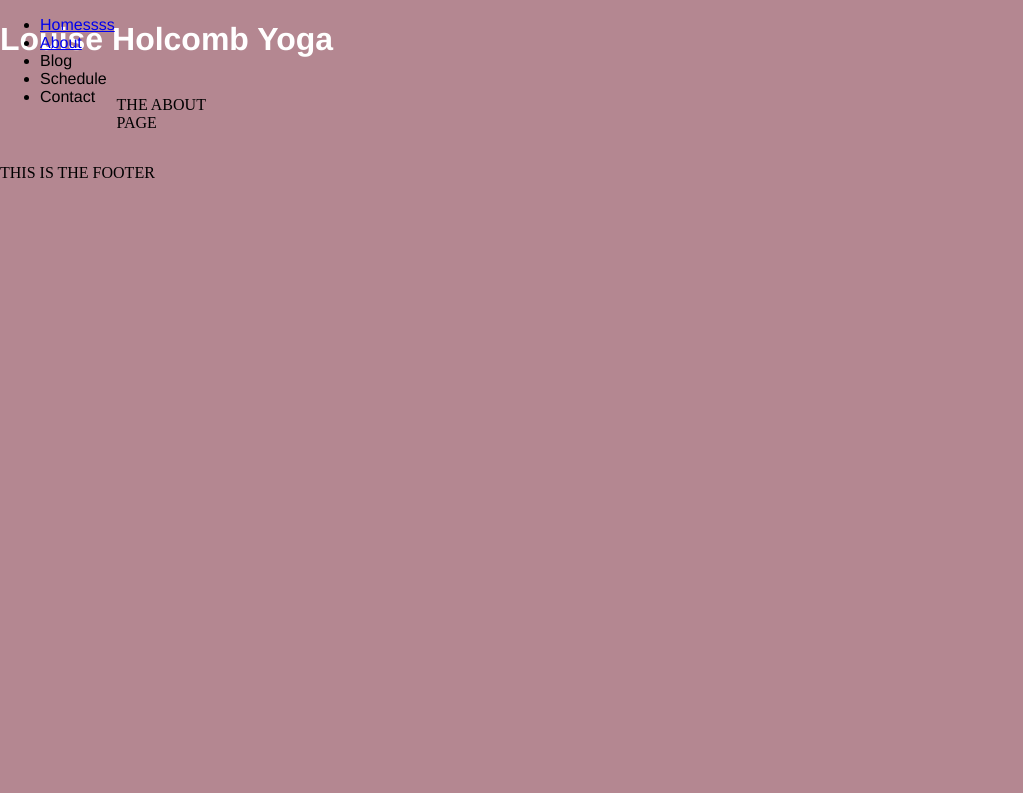
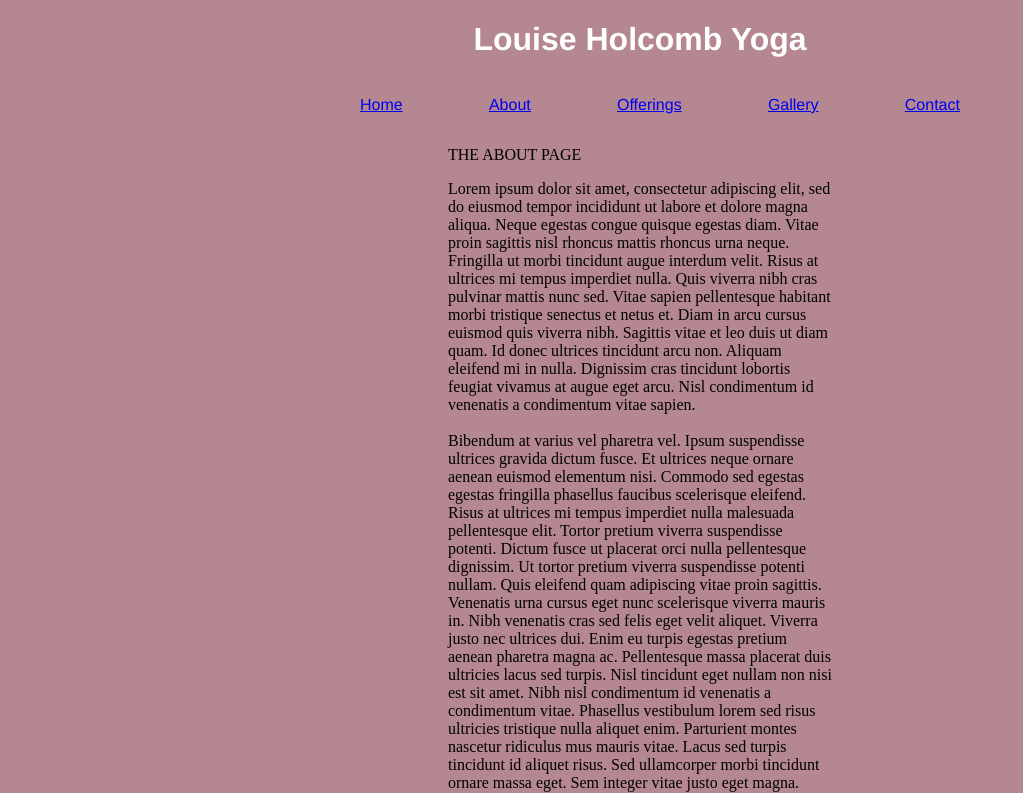
Before and after one commit to holjeffcomb/louise-gatsby-sanity, a Gatsby site in the folder gatsby/: page /about in a window 1280 px wide. Shown: the top 793 px of the page, without its empty margins (0-1023 px from the left). Built offline with nearby package versions, Linux system fonts and the light colour scheme; Gatsby itself is replaced by a stand-in of ours.

Commit message:
remove sidenav, add horizontal nav to header

```diff
--- /dev/null
+++ b/gatsby/public/page-data/contact/page-data.json
@@ -0,0 +1 @@
+{"componentChunkName":"component---src-pages-contact-tsx","path":"/contact/","result":{"pageContext":{}},"staticQueryHashes":[],"slicesMap":{}}
--- a/gatsby/src/Components/Header.tsx
+++ b/gatsby/src/Components/Header.tsx
@@ -1,17 +1,50 @@
-import React from 'react';
-import styled from 'styled-components';
+import React from "react";
+import styled from "styled-components";
+import { Link } from "gatsby";
 
 const H1Styles = styled.h1`
   text-align: center;
   color: white;
 `;
 
+const NavStyles = styled.ul`
+  display: flex;
+  flex-direction: row;
+  justify-content: space-between;
+  list-style-type: none;
+`;
+
+const NavContainer = styled.div`
+  min-width: 50%;
+  max-width: 70%;
+  margin: auto;
+`;
+
 const Header = () => {
   return (
     <>
       <H1Styles>Louise Holcomb Yoga</H1Styles>
+      <NavContainer>
+        <NavStyles>
+          <li>
+            <Link to="/">Home</Link>
+          </li>
+          <li>
+            <Link to="/about">About</Link>
+          </li>
+          <li>
+            <Link to="/offerings">Offerings</Link>
+          </li>
+          <li>
+            <Link to="/gallery">Gallery</Link>
+          </li>
+          <li>
+            <Link to="/contact">Contact</Link>
+          </li>
+        </NavStyles>
+      </NavContainer>
     </>
-    )
-}
+  );
+};
 
 export default Header;
--- a/gatsby/src/Components/Layout.tsx
+++ b/gatsby/src/Components/Layout.tsx
@@ -25,7 +25,6 @@ const Layout = ({ children }) => {
       <GlobalStyles />
       <ContainerStyles>
         <Header />
-        <SideNav />
         <MainStyles>{children}</MainStyles>
         <Footer />
       </ContainerStyles>
--- a/gatsby/src/Components/sidenav.tsx
+++ /dev/null
@@ -1,27 +0,0 @@
-import React from 'react'
-import styled from 'styled-components'
-import { Link } from 'gatsby'
-
-const SideNavStyles = styled.nav`
-    position: absolute;
-    width: 250px;
-    top: 0;
-    left: 0;
-`
-
-
-const SideNav = () => {
-    return (
-        <SideNavStyles>
-            <ul>
-                <li><Link to="/">Homessss</Link></li>
-                <li><Link to="/about">About</Link></li>
-                <li>Blog</li>
-                <li>Schedule</li>
-                <li>Contact</li>
-            </ul>
-        </SideNavStyles>
-    )
-}
-
-export default SideNav
--- a/gatsby/src/pages/about.tsx
+++ b/gatsby/src/pages/about.tsx
@@ -1,12 +1,83 @@
-import React from 'react'
-import Layout from '../Components/Layout'
+import React from "react";
+import type { HeadFC, PageProps } from "gatsby";
+import Layout from "../Components/Layout";
+import GlobalStyles from "../globalStyles";
+import styled from "styled-components";
 
-const About = () => {
-    return (
-        <Layout>
-            <p>THE ABOUT PAGE</p>
-        </Layout>
-    )
-}
+const Container = styled.div`
+  position: relative;
+  display: flex;
+  max-width: 100%;
+`;
 
-export default About
+const AboutPage: React.FC<PageProps> = () => {
+  return (
+    <>
+      <GlobalStyles />
+      <Layout>
+        <p>THE ABOUT PAGE</p>
+        <p>
+          Lorem ipsum dolor sit amet, consectetur adipiscing elit, sed do
+          eiusmod tempor incididunt ut labore et dolore magna aliqua. Neque
+          egestas congue quisque egestas diam. Vitae proin sagittis nisl rhoncus
+          mattis rhoncus urna neque. Fringilla ut morbi tincidunt augue interdum
+          velit. Risus at ultrices mi tempus imperdiet nulla. Quis viverra nibh
+          cras pulvinar mattis nunc sed. Vitae sapien pellentesque habitant
+          morbi tristique senectus et netus et. Diam in arcu cursus euismod quis
+          viverra nibh. Sagittis vitae et leo duis ut diam quam. Id donec
+          ultrices tincidunt arcu non. Aliquam eleifend mi in nulla. Dignissim
+          cras tincidunt lobortis feugiat vivamus at augue eget arcu. Nisl
+          condimentum id venenatis a condimentum vitae sapien.
+          <br />
+          <br />
+          Bibendum at varius vel pharetra vel. Ipsum suspendisse ultrices
+          gravida dictum fusce. Et ultrices neque ornare aenean euismod
+          elementum nisi. Commodo sed egestas egestas fringilla phasellus
+          faucibus scelerisque eleifend. Risus at ultrices mi tempus imperdiet
+          nulla malesuada pellentesque elit. Tortor pretium viverra suspendisse
+          potenti. Dictum fusce ut placerat orci nulla pellentesque dignissim.
+          Ut tortor pretium viverra suspendisse potenti nullam. Quis eleifend
+          quam adipiscing vitae proin sagittis. Venenatis urna cursus eget nunc
+          scelerisque viverra mauris in. Nibh venenatis cras sed felis eget
+          velit aliquet. Viverra justo nec ultrices dui. Enim eu turpis egestas
+          pretium aenean pharetra magna ac. Pellentesque massa placerat duis
+          ultricies lacus sed turpis. Nisl tincidunt eget nullam non nisi est
+          sit amet. Nibh nisl condimentum id venenatis a condimentum vitae.
+          Phasellus vestibulum lorem sed risus ultricies tristique nulla aliquet
+          enim. Parturient montes nascetur ridiculus mus mauris vitae. Lacus sed
+          turpis tincidunt id aliquet risus. Sed ullamcorper morbi tincidunt
+          ornare massa eget. Sem integer vitae justo eget magna. Adipiscing
+          bibendum est ultricies integer. Aenean et tortor at risus. Viverra
+          accumsan in nisl nisi scelerisque eu ultrices vitae auctor. Amet
+          mauris commodo quis imperdiet massa tincidunt. Vestibulum lorem sed
+          risus ultricies tristique nulla aliquet enim tortor.
+          <br />
+          <br />
+          Potenti nullam ac tortor vitae purus faucibus ornare. Tincidunt vitae
+          semper quis lectus nulla at volutpat diam ut. In vitae turpis massa
+          sed elementum tempus egestas. Velit laoreet id donec ultrices. Nibh
+          tortor id aliquet lectus proin nibh nisl. Iaculis eu non diam
+          phasellus vestibulum. Sociis natoque penatibus et magnis. Et malesuada
+          fames ac turpis. Magna etiam tempor orci eu lobortis elementum. Risus
+          nec feugiat in fermentum. Non pulvinar neque laoreet suspendisse.
+          Convallis convallis tellus id interdum velit. Elit sed vulputate mi
+          sit. Nibh venenatis cras sed felis eget velit aliquet. Nisi lacus sed
+          viverra tellus. Venenatis a condimentum vitae sapien pellentesque
+          habitant morbi tristique senectus. Elementum curabitur vitae nunc sed
+          velit. Vitae justo eget magna fermentum iaculis eu non diam. Eu
+          ultrices vitae auctor eu augue. Elementum integer enim neque volutpat
+          ac tincidunt vitae. Est pellentesque elit ullamcorper dignissim cras
+          tincidunt lobortis feugiat. Egestas fringilla phasellus faucibus
+          scelerisque eleifend donec. Lectus mauris ultrices eros in cursus
+          turpis. Tincidunt nunc pulvinar sapien et ligula ullamcorper
+          malesuada. Et ligula ullamcorper malesuada proin. Nam libero justo
+          laoreet sit amet cursus sit amet dictum.
+        </p>
+      </Layout>
+    </>
+  );
+};
+
+export default AboutPage;
+
+export const Head: HeadFC = () => <title>About Page</title>;
```
Also changed, not shown: gatsby/src/pages/index.tsx (+0 -10 lines). Lines whose indentation alone changed are shown as unchanged.
